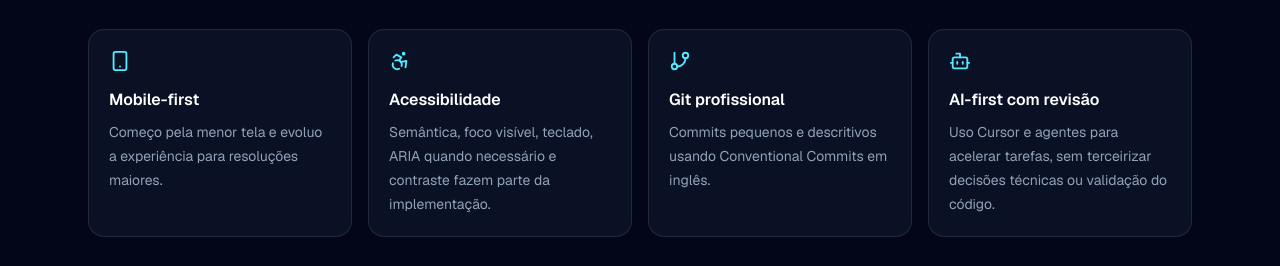
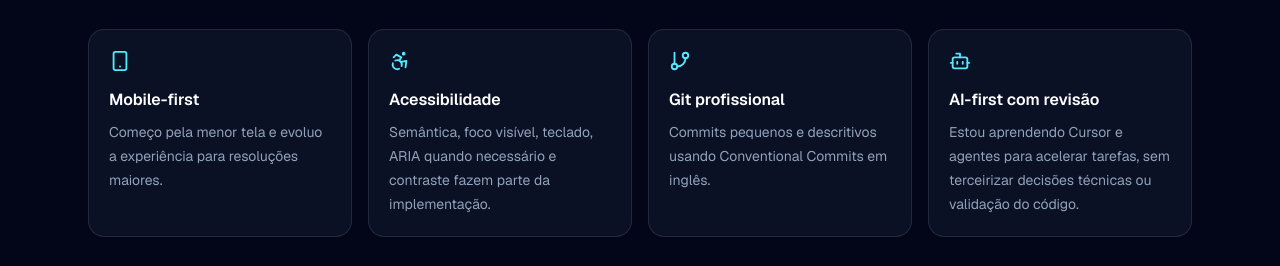
Before and after one commit to jorge-pires/portifolio, a Next.js app: page / in a window 1280 px wide. Shown: the part 1100-1366 px from the top of the page. Built offline with nearby package versions, Linux system fonts and the light colour scheme.

Commit message:
fix(about): clarify AI tooling experience

```diff
--- a/src/components/sections/about.tsx
+++ b/src/components/sections/about.tsx
@@ -28,7 +28,7 @@
   {
     icon: Bot,
     title: "AI-first com revisão",
-    text: "Uso Cursor e agentes para acelerar tarefas, sem terceirizar decisões técnicas ou validação do código."
+    text: "Estou aprendendo Cursor e agentes para acelerar tarefas, sem terceirizar decisões técnicas ou validação do código."
   }
 ];
 
```
